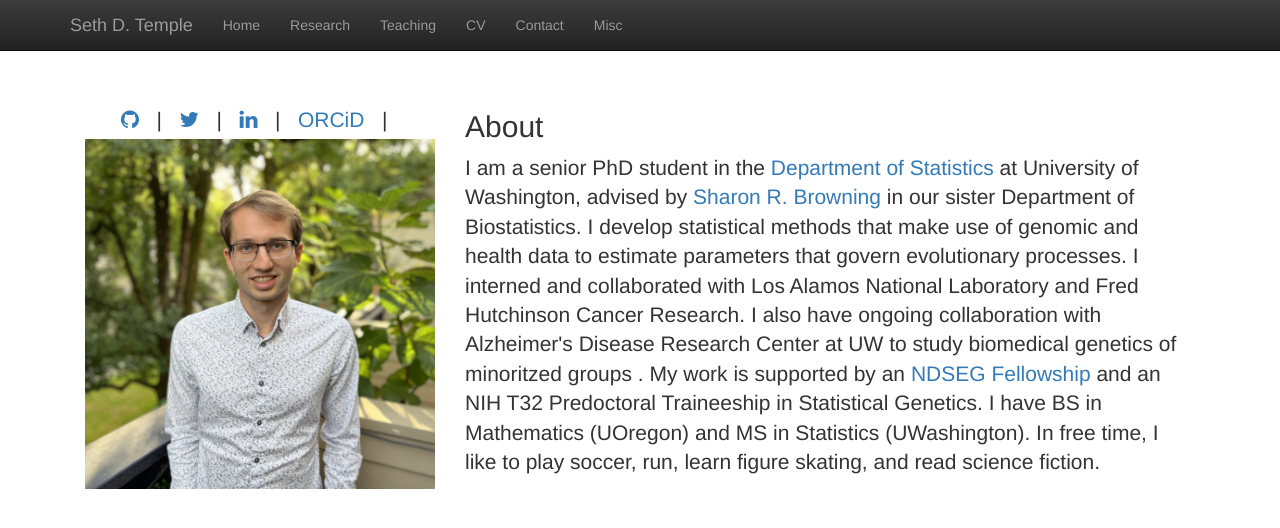
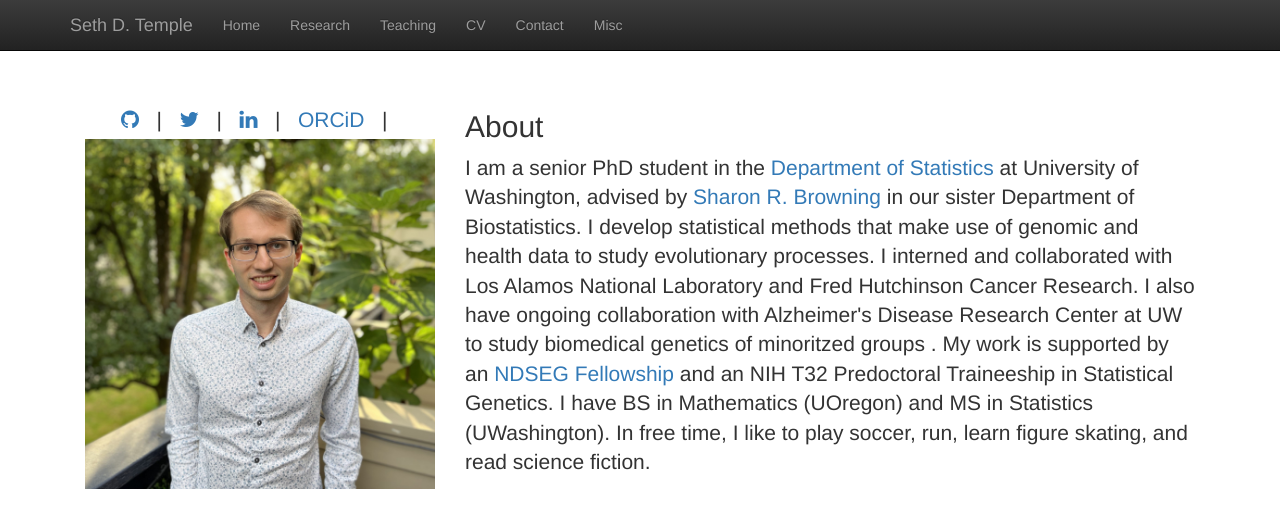
Before and after one commit to sdtemple/sdtemple.github.io, a Jekyll site: the page built from index.html, in a window 1280 px wide. Shown: the top 528 px of the page. Built offline with Jekyll 4.4.1, drawn with Linux system fonts in a browser that asks for light colours; nearby versions of some CDN libraries; library files that are not in the unit come from our copies.

Commit message:
Update index.html

```diff
--- a/index.html
+++ b/index.html
@@ -26,8 +26,7 @@
   <h2 class="featurette-heading">About </h2>
   <p class="lead">
 I am a senior PhD student in the <a href = "https://stat.uw.edu/about-us/people/seth-temple">Department of Statistics</a> at University of Washington, advised by <a href = "https://sites.uw.edu/sguy/">Sharon R. Browning</a> in our sister Department of Biostatistics.
-I develop statistical methods that make use of genomic and health data to estimate
-parameters that govern evolutionary processes. I interned and collaborated with Los Alamos National Laboratory and Fred Hutchinson Cancer Research.
+I develop statistical methods that make use of genomic and health data to study evolutionary processes. I interned and collaborated with Los Alamos National Laboratory and Fred Hutchinson Cancer Research.
 I also have ongoing collaboration with Alzheimer's Disease Research Center at UW to study biomedical genetics of minoritzed groups .
 My work is supported by an <a href = "https://ndseg.org/2021-fellows">NDSEG Fellowship</a> and an NIH T32 Predoctoral Traineeship in Statistical Genetics.
 I have BS in Mathematics (UOregon) and MS in Statistics (UWashington). In free time, I like to play soccer, run, learn figure skating, and read science fiction.
```
